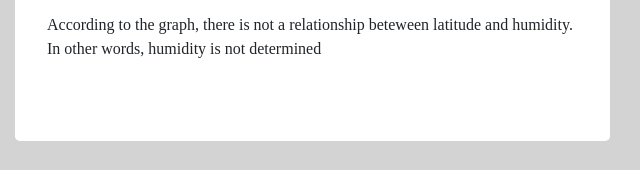
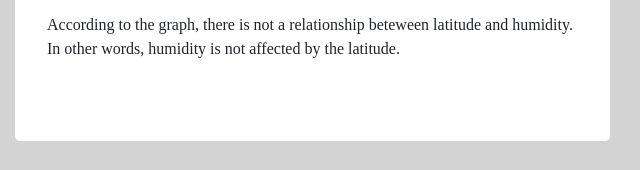
Before and after one commit to luisgoldaracena/web-design-challenge, a plain HTML site: page humidity.html in a window 1280 px wide. Shown: the part 804-974 px from the top of the page, 0-640 px from the left. Drawn offline with nearby package versions, Linux system fonts and the light colour scheme.

Commit message:
New Thing

```diff
--- a/humidity.html
+++ b/humidity.html
@@ -55,7 +55,7 @@
                 <img src="WebVisualizations/assets/2-lat-hum.png" alt="..." style="width:100%;height:100%; align:middle">
             </figure>
         </div>
-        <p>According to the graph, there is not a relationship beteween latitude and humidity. In other words, humidity is not determined </p>
+        <p>According to the graph, there is not a relationship beteween latitude and humidity. In other words, humidity is not affected by the latitude.</p>
         </div>
       </div>
     </div>
```
